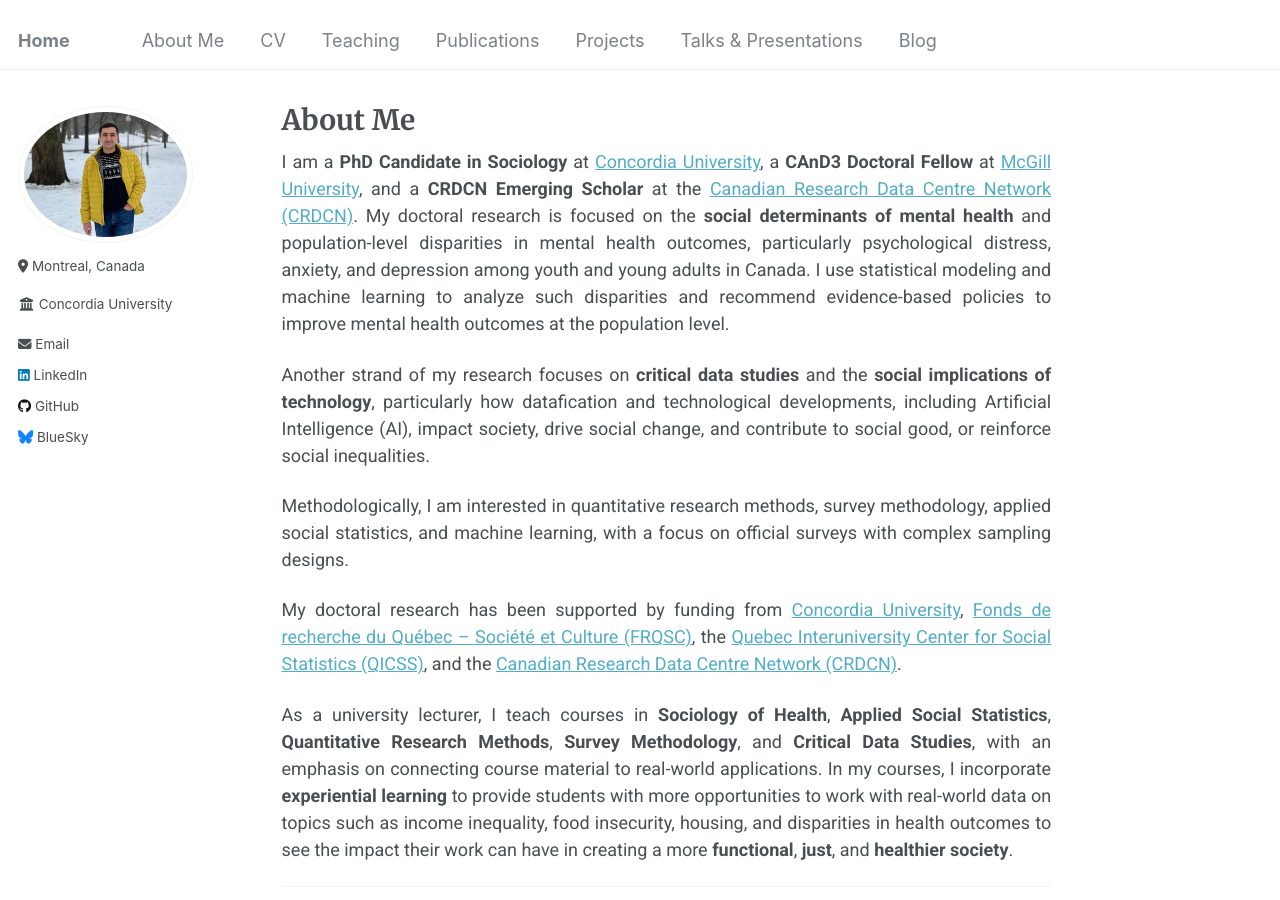
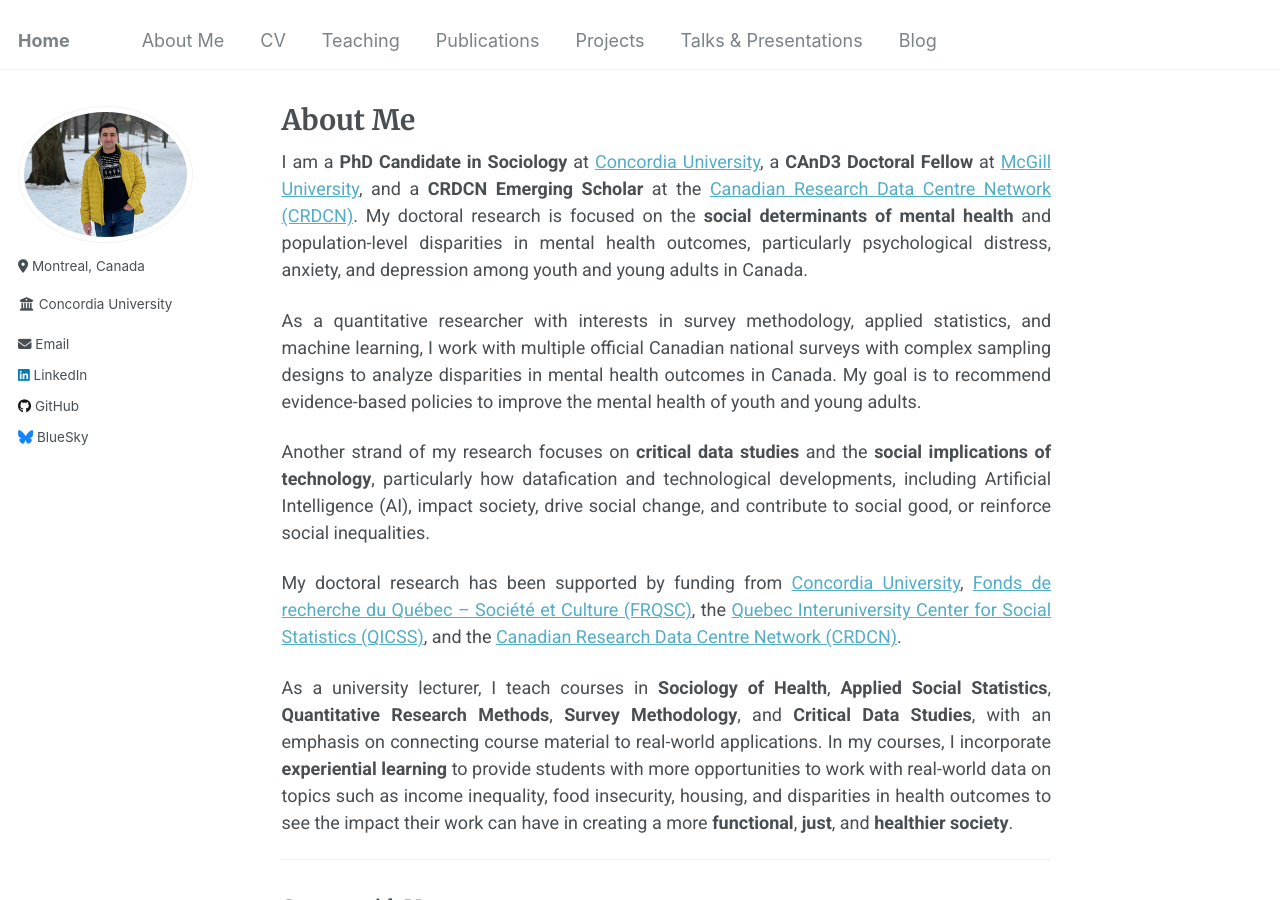
Before and after one commit to Mohsnmonji/mohsnmonji.github.io, a Jekyll site: the page built from about-me.md, in a window 1280 px wide and 900 px high. Built offline with Jekyll 4.4.1, drawn with Linux system fonts in a browser that asks for light colours.

Commit message:
Update about-me.md

```diff
--- a/about-me.md
+++ b/about-me.md
@@ -6,11 +6,11 @@ description: "Sociologist and Population Mental Health Researcher - Detailed Bio
 author_profile: true
 ---
 
-I am a **PhD Candidate in Sociology** at [Concordia University](https://www.concordia.ca/artsci/sociology-anthropology.html), a **CAnD3 Doctoral Fellow** at [McGill University](https://www.mcgill.ca/cand3/our-people/fellows-2024-25), and a **CRDCN Emerging Scholar** at the [Canadian Research Data Centre Network (CRDCN)](https://crdcn.ca). My doctoral research is focused on the **social determinants of mental health** and population-level disparities in mental health outcomes, particularly psychological distress, anxiety, and depression among youth and young adults in Canada. I use statistical modeling and machine learning to analyze such disparities and recommend evidence-based policies to improve mental health outcomes at the population level.
+I am a **PhD Candidate in Sociology** at [Concordia University](https://www.concordia.ca/artsci/sociology-anthropology.html), a **CAnD3 Doctoral Fellow** at [McGill University](https://www.mcgill.ca/cand3/our-people/fellows-2024-25), and a **CRDCN Emerging Scholar** at the [Canadian Research Data Centre Network (CRDCN)](https://crdcn.ca). My doctoral research is focused on the **social determinants of mental health** and population-level disparities in mental health outcomes, particularly psychological distress, anxiety, and depression among youth and young adults in Canada.
+
+As a quantitative researcher with interests in survey methodology, applied statistics, and machine learning, I work with multiple official Canadian national surveys with complex sampling designs to analyze disparities in mental health outcomes in Canada. My goal is to recommend evidence-based policies to improve the mental health of youth and young adults.
 
 Another strand of my research focuses on **critical data studies** and the **social implications of technology**, particularly how datafication and technological developments, including Artificial Intelligence (AI), impact society, drive social change, and contribute to social good, or reinforce social inequalities.⁣
-
-Methodologically, I am interested in quantitative research methods, survey methodology, applied social statistics, and machine learning, with a focus on official surveys with complex sampling designs.
 
 My doctoral research has been supported by funding from [Concordia University](https://www.concordia.ca/artsci/sociology-anthropology.html), [Fonds de recherche du Québec – Société et Culture (FRQSC)](https://www.frq.gouv.qc.ca), the [Quebec Interuniversity Center for Social Statistics (QICSS)](https://www.ciqss.org), and the [Canadian Research Data Centre Network (CRDCN)](https://crdcn.ca).
 
```
